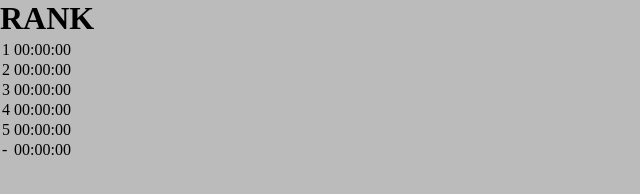
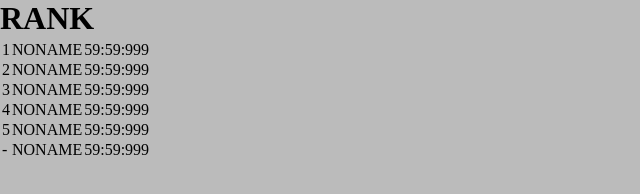
Before and after one commit to satococ/shooting, a plain HTML site: page rank.html in a window 1280 px wide. Shown: the whole page, without its empty margins (0-640 px from the left). Drawn offline with Linux system fonts and the light colour scheme.

Commit message:
no message

```diff
--- a/rank.js
+++ b/rank.js
@@ -2,6 +2,10 @@ function ranking(){
 	var elapsedTime;
 
 	elapsedTime = localStorage.getItem("first");
+	if(elapsedTime==null){
+		elapsedTime = 3599999;
+		localStorage.setItem("first",elapsedTime);
+	}
 	var m = Math.floor(elapsedTime / 60000);
     var s = Math.floor(elapsedTime % 60000 / 1000);
     var ms = elapsedTime % 1000;
@@ -11,6 +15,10 @@ function ranking(){
 	document.getElementById("first").textContent=m + ':' + s + ':' + ms;
 
 	elapsedTime = localStorage.getItem("second");
+	if(elapsedTime==null){
+		elapsedTime = 3599999;
+		localStorage.setItem("second",elapsedTime);
+	}
 	var m = Math.floor(elapsedTime / 60000);
     var s = Math.floor(elapsedTime % 60000 / 1000);
     var ms = elapsedTime % 1000;
@@ -20,6 +28,10 @@ function ranking(){
 	document.getElementById("second").textContent=m + ':' + s + ':' + ms;
 
 	elapsedTime = localStorage.getItem("third");
+	if(elapsedTime==null){
+		elapsedTime = 3599999;
+		localStorage.setItem("third",elapsedTime);
+	}
 	var m = Math.floor(elapsedTime / 60000);
     var s = Math.floor(elapsedTime % 60000 / 1000);
     var ms = elapsedTime % 1000;
@@ -29,6 +41,10 @@ function ranking(){
 	document.getElementById("third").textContent=m + ':' + s + ':' + ms;
 
 	elapsedTime = localStorage.getItem("fourth");
+	if(elapsedTime==null){
+		elapsedTime = 3599999;
+		localStorage.setItem("fourth",elapsedTime);
+	}
 	var m = Math.floor(elapsedTime / 60000);
     var s = Math.floor(elapsedTime % 60000 / 1000);
     var ms = elapsedTime % 1000;
@@ -38,6 +54,10 @@ function ranking(){
 	document.getElementById("fourth").textContent=m + ':' + s + ':' + ms;
 
 	elapsedTime = localStorage.getItem("fifth");
+	if(elapsedTime==null){
+		elapsedTime = 3599999;
+		localStorage.setItem("fifth",elapsedTime);
+	}
 	var m = Math.floor(elapsedTime / 60000);
     var s = Math.floor(elapsedTime % 60000 / 1000);
     var ms = elapsedTime % 1000;
@@ -47,6 +67,10 @@ function ranking(){
 	document.getElementById("fifth").textContent=m + ':' + s + ':' + ms;
 
 	elapsedTime = localStorage.getItem("new");
+	if(elapsedTime==null){
+		elapsedTime = 3599999;
+		localStorage.setItem("new",elapsedTime);
+	}
 	var m = Math.floor(elapsedTime / 60000);
     var s = Math.floor(elapsedTime % 60000 / 1000);
     var ms = elapsedTime % 1000;
@@ -54,6 +78,25 @@ function ranking(){
     s = ('0' + s).slice(-2);
     ms = ('0' + ms).slice(-3);
 	document.getElementById("new").textContent=m + ':' + s + ':' + ms;
+
+	if(localStorage.getItem("firstplayer")==null){
+		localStorage.setItem("firstplayer","NONAME")
+	}
+	if(localStorage.getItem("secondplayer")==null){
+		localStorage.setItem("secondplayer","NONAME")
+	}
+	if(localStorage.getItem("thirdplayer")==null){
+		localStorage.setItem("thirdplayer","NONAME")
+	}
+	if(localStorage.getItem("fourthplayer")==null){
+		localStorage.setItem("fourthplayer","NONAME")
+	}
+	if(localStorage.getItem("fifthplayer")==null){
+		localStorage.setItem("fifthplayer","NONAME")
+	}
+	if(localStorage.getItem("newplayer")==null){
+		localStorage.setItem("newplayer","NONAME")
+	}
 	document.getElementById("firstplayer").textContent= localStorage.getItem("firstplayer");
 	document.getElementById("secondplayer").textContent= localStorage.getItem("secondplayer");
 	document.getElementById("thirdplayer").textContent= localStorage.getItem("thirdplayer");
```
Also changed, not shown: danmakuEasy.js (+1 -33 lines), danmakuNormal.js (+1 -33 lines), record.html (+8 -1 lines).
